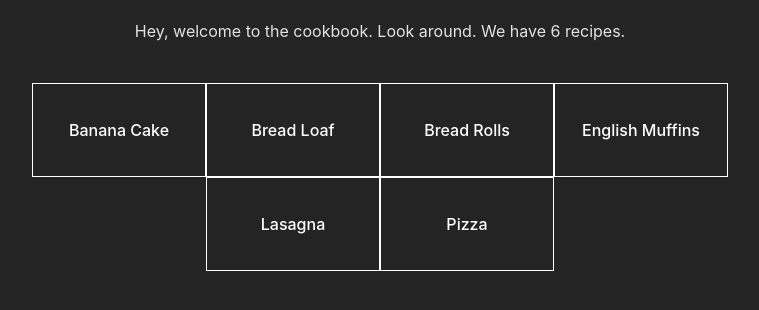
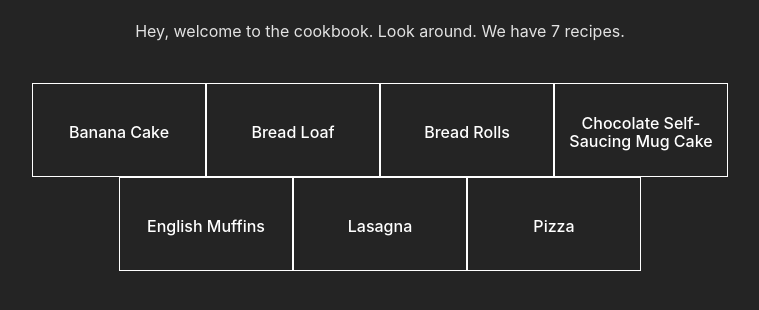
Before and after one commit to ReganRyanNZ/tailfire-recipes, a website built with Vite: page index.html in a window 1280 px wide. Shown: the part 138-448 px from the top of the page, without its empty margins (260-1019 px from the left). Built offline with nearby package versions, Linux system fonts and the light colour scheme.

Commit message:
added choc mug cake

```diff
--- a/assets/style.css
+++ b/assets/style.css
@@ -97,6 +97,11 @@ h1 {
 .recipe-link:hover {
   color: lightsteelblue;;
 }
+.recipe-link span {
+  display: inline-block;
+  vertical-align: middle;
+  line-height: 18px;
+}
 
 /* TODO add css themes, there's a fancy way of doing it */
 
--- a/homePage.js
+++ b/homePage.js
@@ -25,7 +25,11 @@ function recipeList() {
 function recipeLink(slug) {
   let link = document.createElement('a')
   link.classList.add('recipe-link')
-  link.innerText = recipeRoutes[slug].title
   link.href = `/${slug}`
+
+  let span = document.createElement('span')
+  span.innerText = recipeRoutes[slug].title
+  link.append(span)
+
   return link
 }
--- a/recipe.js
+++ b/recipe.js
@@ -2,6 +2,7 @@ import { title } from './helpers'
 
 import { bananaCake } from './recipes/bananaCake'
 import { breadLoaf } from './recipes/breadLoaf'
+import { chocMugCake } from './recipes/chocMugCake'
 import { englishMuffins } from './recipes/englishMuffins'
 import { lasagna } from './recipes/lasagna'
 import { pizza } from './recipes/pizza'
@@ -11,6 +12,7 @@ export const recipeRoutes = {
   "banana-cake": bananaCake,
   "bread-loaf": breadLoaf,
   "bread-rolls": breadRolls,
+  "chocolate-self-saucing-mug-cake": chocMugCake,
   "english-muffins": englishMuffins,
   "lasagna": lasagna,
   "pizza": pizza,
--- /dev/null
+++ b/recipes/chocMugCake.js
@@ -0,0 +1,17 @@
+export const chocMugCake = {
+  title: `Chocolate Self-Saucing Mug Cake`,
+  steps: [
+    {ingredients: [`3 tbsp *flour*`, `2 tbsp *sugar*`, `1 tbsp *cocoa powder*`, `1/4 tbsp *baking powder*`, `1/8 tsp *salt*`],
+     actions: [`Combine together in a large mug or small bowl.`]},
+    {ingredients: [`3 tbsp *milk*`, `2 tbsp *oil*`, `1/4 tsp *vanilla essence*`],
+     actions: [`Add to the mug and stir thoroughly.`]},
+    {ingredients: [`1 tbsp *brown sugar*`, `1 tsp *cocoa powder*`, `3 tbsp *hot water*`],
+     actions: [`Sprinkle sugar then cocoa powder evenly on top (do not mix it in).`, `Pour the water over the top and put it in the microwave for 1 minute.`]},
+  ],
+  tips: [
+         `The ingredients of the last step should not be stirred in, they will become a rich chocolate sauce for the cake.`,
+         `Any oil can be used, but avoid strong-tasting oils like olive oil.`,
+         `Microwaves vary in strength, you will need to find the optimal time for your microwave.`,
+         `Serve with a high-quality vanilla ice cream.`
+        ]
+}
```
Also changed, not shown: readme.md.
